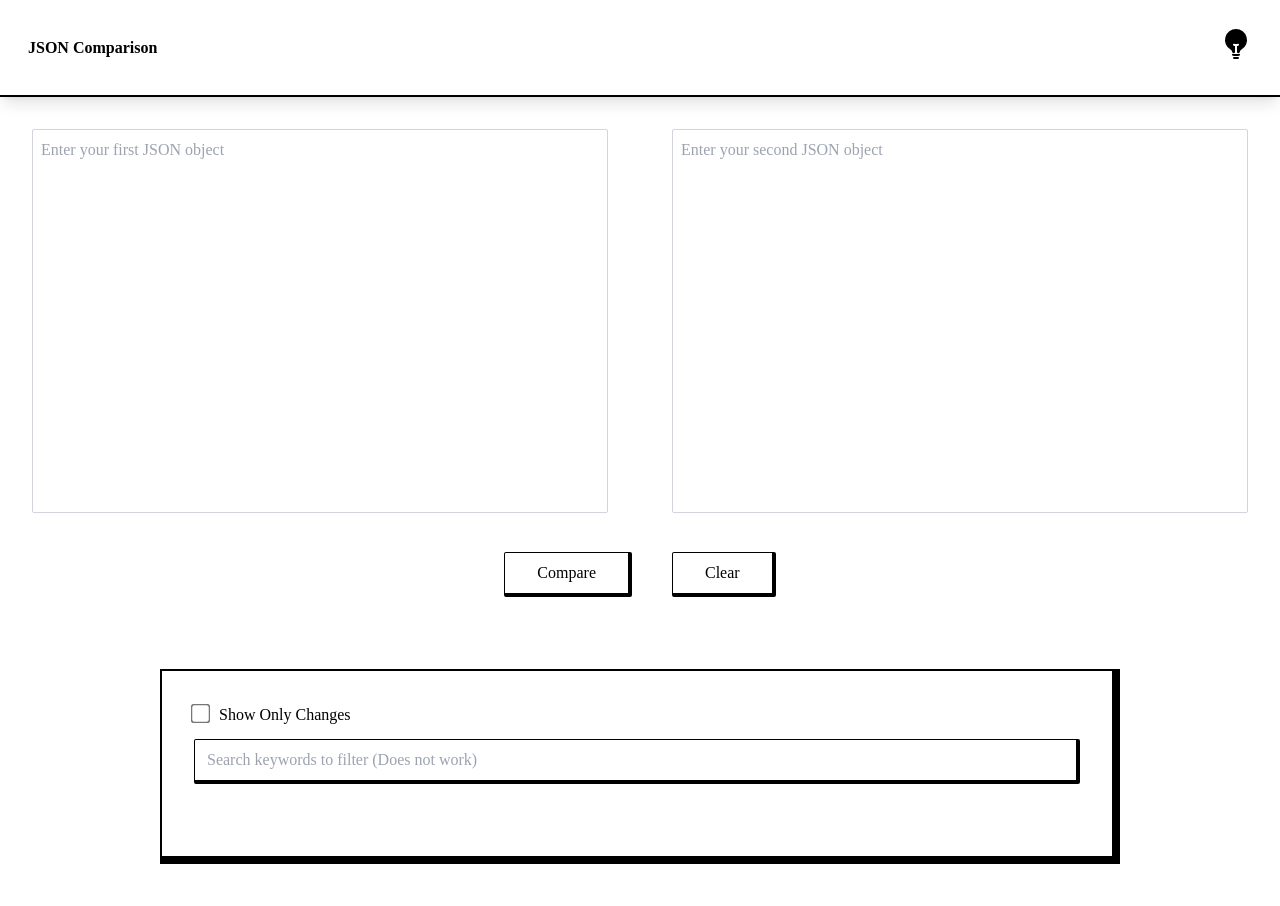
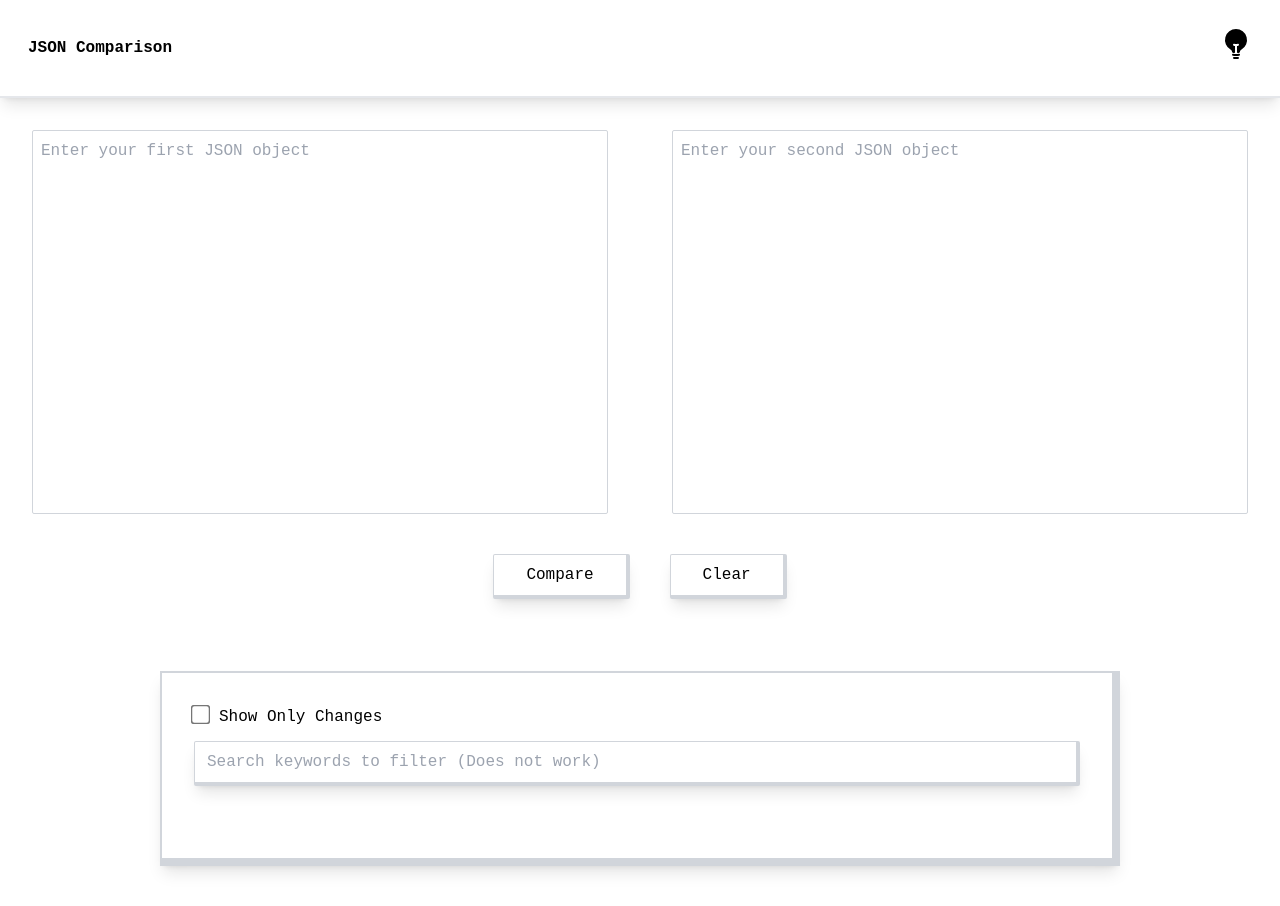
Before and after one commit to ashishdaulatabad/json-diff, a React (Create React App) app: page / in a window 1280 px wide. Built offline with nearby package versions, Linux system fonts and the light colour scheme.

Commit message:
Minor changes

```diff
--- a/src/App.tsx
+++ b/src/App.tsx
@@ -18,7 +18,7 @@ function theme() {
 function App() {
     theme()
     return (
-        <div className="App font-mono dark:bg-black dark:text-white">
+        <div className="App font-mono dark:bg-gray-900 dark:text-gray-400">
             <Navbar themeChanged={theme}  />
             <AlertProvider>
                 <div>
--- a/src/component/json-diff.tsx
+++ b/src/component/json-diff.tsx
@@ -75,7 +75,7 @@ export default function JsonDifference(): JSX.Element {
                         autoComplete="false"
                         spellCheck="false"
                         value={first ?? ''}
-                        className="w-full h-96 p-2 border border-gray-300 dark:bg-gray-900 resize-none focus:border-gray-400 focus:outline-none rounded-sm"
+                        className="w-full h-96 p-2 border border-gray-300 dark:bg-gray-900 dark:border-gray-700 resize-none focus:border-gray-400 focus:outline-none rounded-sm"
                         placeholder="Enter your first JSON object"
                         onInput={(e) => setFirst((e.target as HTMLTextAreaElement).value)}
                     >
@@ -86,7 +86,7 @@ export default function JsonDifference(): JSX.Element {
                         autoComplete="false"
                         spellCheck="false"
                         value={second ?? ''}
-                        className="w-full h-96 p-2 border border-gray-300 dark:bg-gray-900 resize-none focus:border-gray-400 focus:outline-none rounded-sm"
+                        className="w-full h-96 p-2 border border-gray-300 dark:bg-gray-900 dark:border-gray-700 resize-none focus:border-gray-400 focus:outline-none rounded-sm"
                         placeholder="Enter your second JSON object"
                         onInput={(e) => setSecond((e.target as HTMLTextAreaElement).value)}
                     >
@@ -95,18 +95,18 @@ export default function JsonDifference(): JSX.Element {
             </div>
             <div className="flex flex-row justify-center items-center mb-8">
                 <button
-                    className={"bg-white dark:bg-black border border-black dark:border-white border-b-4 border-r-4 px-8 py-2 rounded-sm active:border-b-8 ease-in-out transition-all duration-50 active:bg-gray-100"}
+                    className="bg-white dark:bg-gray-900 border border-gray-300 shadow-lg dark:shadow-black dark:border-gray-700 border-b-4 border-r-4 px-8 py-2 rounded-sm active:border-b-8 ease-in-out transition-all duration-50 active:bg-gray-100"
                     onClick={startComparison}
                 >
                     {(isComparing ? <Bars width={30} height={30} color={"black"} /> : "Compare")} {isComparing}
                 </button>
                 <button
-                    className="bg-white dark:bg-black border border-black dark:border-white border-b-4 border-r-4 px-8 py-2 rounded-sm active:border-b-8 ease-in-out transition-all duration-50 active:bg-gray-100 ml-10"
+                    className="bg-white dark:bg-gray-900 border border-gray-300 shadow-lg dark:shadow-black dark:border-gray-700 border-b-4 border-r-4 px-8 py-2 rounded-sm active:border-b-8 ease-in-out transition-all duration-50 active:bg-gray-100 ml-10"
                     onClick={clearComparison}
                 >Clear</button>
             </div>
             <div className="summary p-10 flex justify-center items-center">
-                <div className="items-start text-left w-4/5 p-8 border-t-2 border-l-2 border-black dark:border-white border-r-8 border-b-8">
+                <div className="items-start text-left w-4/5 p-8 border-t-2 border-l-2 border-gray-300 shadow-lg dark:shadow-black dark:border-gray-700 border-r-8 border-b-8">
                     <div className="w-full">
                         <input
                             value={showDiffOnly ? 1 : 0}
@@ -124,7 +124,7 @@ export default function JsonDifference(): JSX.Element {
                     </div>
                     <div className="w-full mb-10 mt-3">
                         <input
-                            className="py-2 px-3 w-full rounded-sm border border-r-4 border-b-4 border-black dark:bg-black dark:border-white active:outline-none"
+                            className="py-2 px-3 w-full rounded-sm border border-r-4 border-b-4 border-gray-300 shadow-lg dark:border-gray-700 dark:bg-gray-800 dark:shadow-black active:outline-none"
                             placeholder="Search keywords to filter (Does not work)"
                             onInput={(e) => setFilter((e.target as HTMLInputElement).value)}
                         />
--- a/src/component/navbar.tsx
+++ b/src/component/navbar.tsx
@@ -6,9 +6,8 @@ export function Navbar(props: React.PropsWithoutRef<{themeChanged: () => void}>)
         localStorage.theme = localStorage.theme === 'light' ? 'dark' : 'light'
         props.themeChanged()
     }
-    console.log('Rendering')
     return (
-        <div className="w-full border-b-2 border-black dark:border-white text-center shadow-lg p-7 font-bold flex justify-between uitems-center">
+        <div className="w-full border-b-2 border-gray-200 dark:border-gray-700 text-center shadow-lg p-7 font-bold flex justify-between uitems-center">
             <div className="self-center">JSON Comparison</div>
             <div className="ml-12">
                 <button onClick={click}>
--- a/tailwind.config.js
+++ b/tailwind.config.js
@@ -4,7 +4,7 @@ export default {
     darkMode: 'selector',
     theme: {
         fontFamily: {
-            mono: ['Roboto Mono', 'serif']
+            mono: ['Roboto Mono', 'monospace', 'sans-serif']
         },
         extend: {}
     },
```
